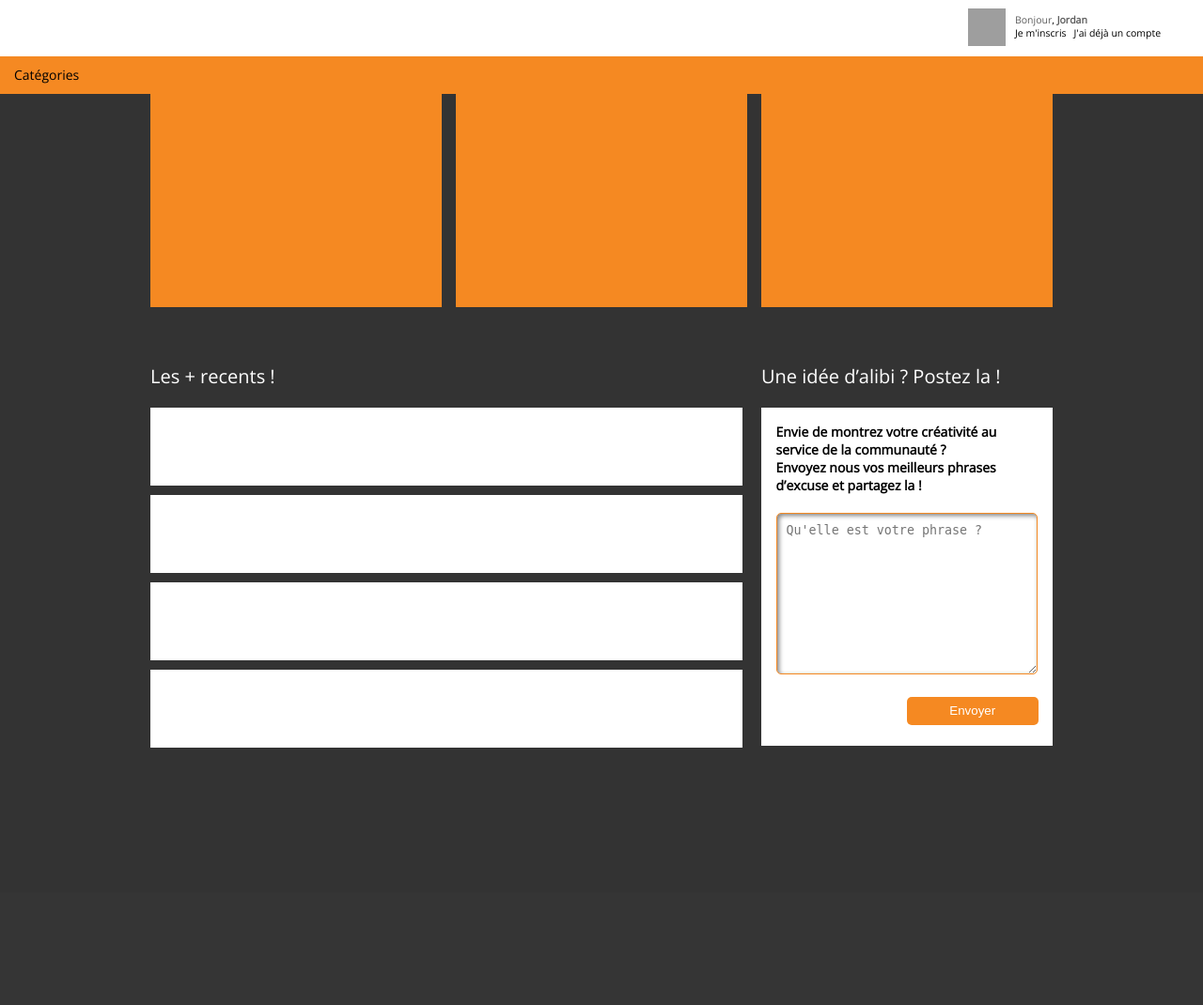
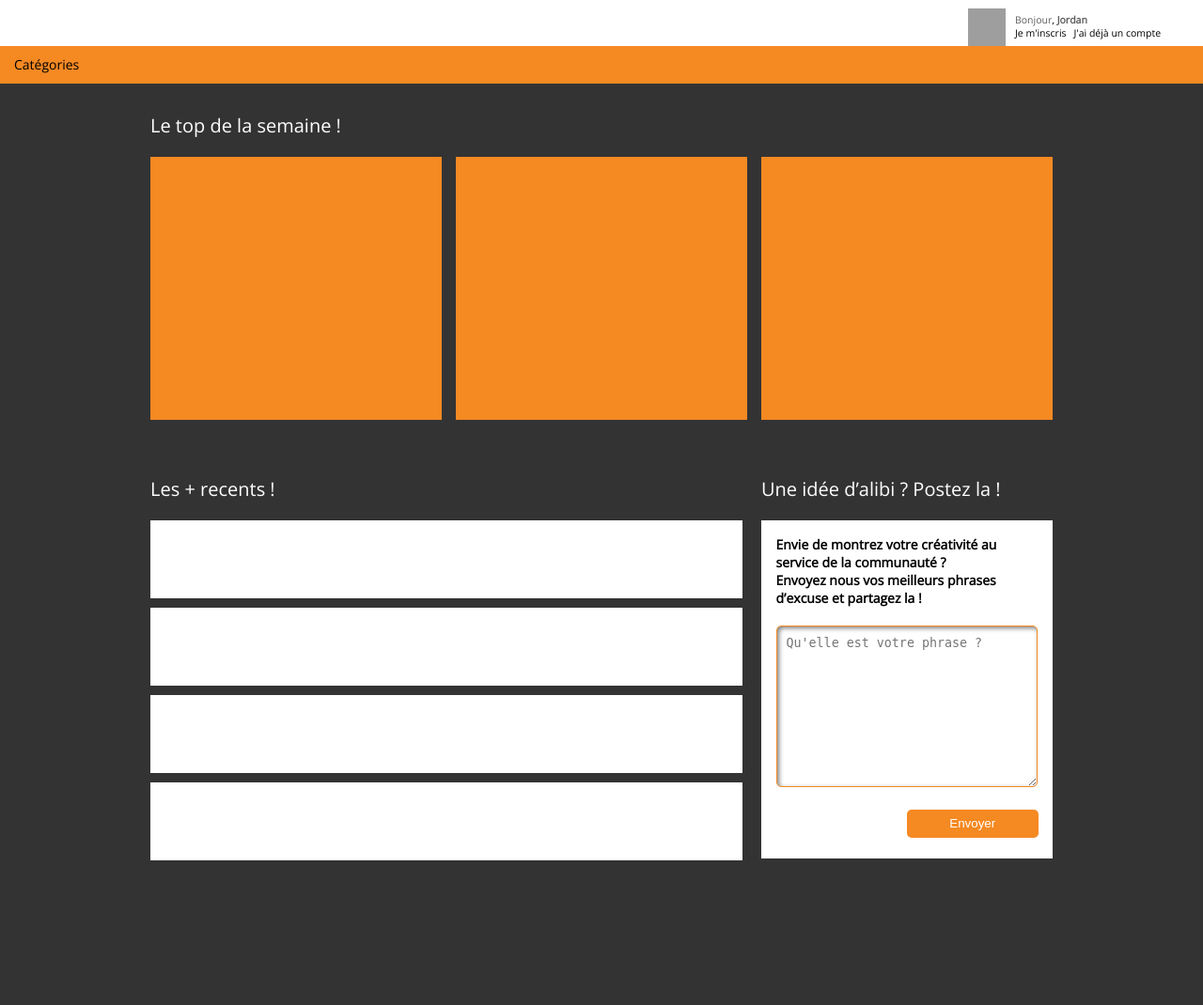
Before and after one commit to leslow/alibi, a PHP site: page / in a window 1280 px wide. Shown: the whole page at 94% size. Before the commit the page ends 796 px from the top, so only its background shows below. Run offline with PHP 8.4, Linux system fonts and the light colour scheme; some libraries are stand-ins or nearby versions; grey boxes are pictures that could not be loaded.

Commit message:
PROBLEME DE NAV REGLAAIT
VOULAA LA NAV L'EST REPARAIT

```diff
--- a/compil/css/style.css
+++ b/compil/css/style.css
@@ -3,22 +3,24 @@
 
 *   { margin:0 auto;}
 
-#bg_fond { background-color: #333333; height: 950px;}
-#wrap   { width: 960px; height: 950px; background-color: #333333;}
+body {background:#333333;}
+#wrap   { width: 960px; height: 950px; background-color: #333333; margin-top:120px;}
 
 /* Navigation */
 nav {
 	width: 100%;
 	height: 60px;
 	background-color: #fff;
-	z-index: 5;
-	position: fixed;
+
 }
 
 .nav-wrap {
 	width: 100%;
 	height: auto;
 	margin: auto;
+	z-index: 5;
+	position: fixed;
+	top:0;
 }
 
 .avatar {
--- a/compil/index.php
+++ b/compil/index.php
@@ -68,7 +68,6 @@
 		</div>
 
 
-    <div id="bg_fond">
         <div id="wrap">
 
     <div id="content_ligne_bloc">
@@ -121,6 +120,6 @@
         </div>
 
     </div>
-    </div>
+
 	</body>
 </html>
```
